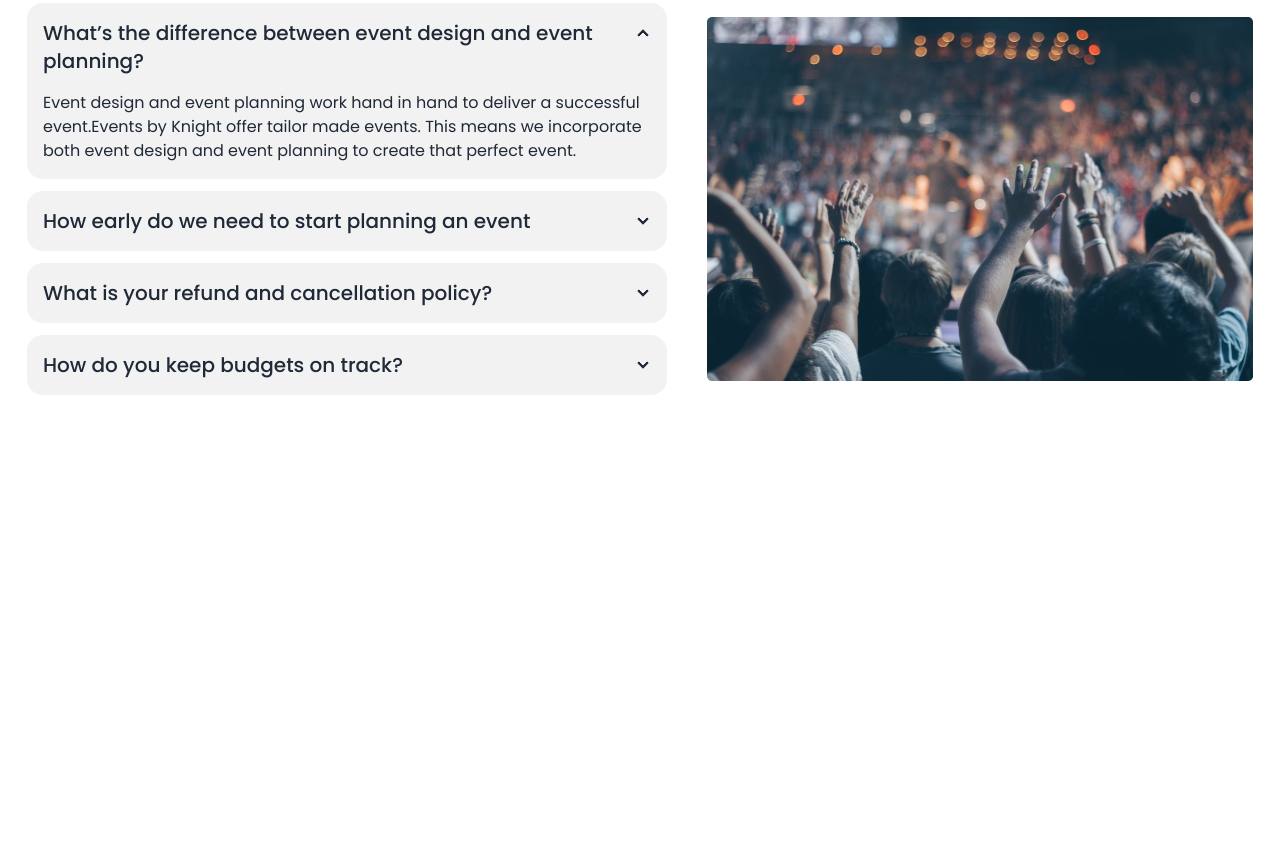
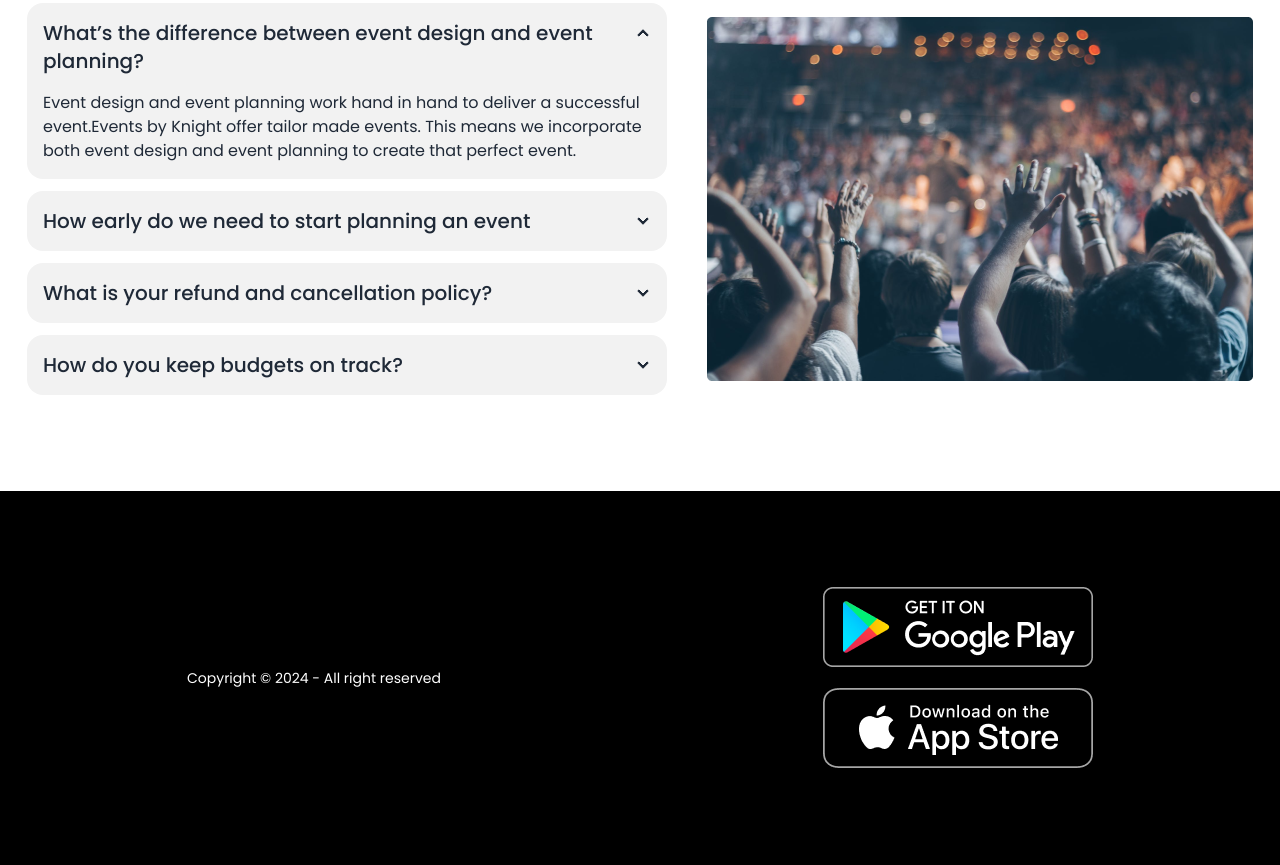
Before and after one commit to mamunalabdullah/convention-center-2k24, a plain HTML site: page index.html in a window 1280 px wide. Shown: the part 2585-3450 px from the top of the page. Before the commit the page ends 3076 px from the top, so only its background shows below. Drawn offline with nearby package versions, Linux system fonts and the light colour scheme.

Commit message:
footer add

```diff
--- a/index.html
+++ b/index.html
@@ -303,6 +303,18 @@
         </div>
       </section>
     </main>
-
+    <footer class="footer py-24 bg-black">
+      <div class="container mx-auto flex justify-around items-center">
+        <div class="text-white">
+          <p>Copyright © 2024 - All right reserved</p>
+        </div>
+        <nav>
+          <div class="space-y-5">
+            <img src="images/android.png" alt="android">
+            <img src="images/ios.png" alt="ios">
+          </div>
+      </div>
+      </nav>
+    </footer>
 </body>
 </html>
```
Also changed, not shown: images/android.png (added), images/ios.png (added).
